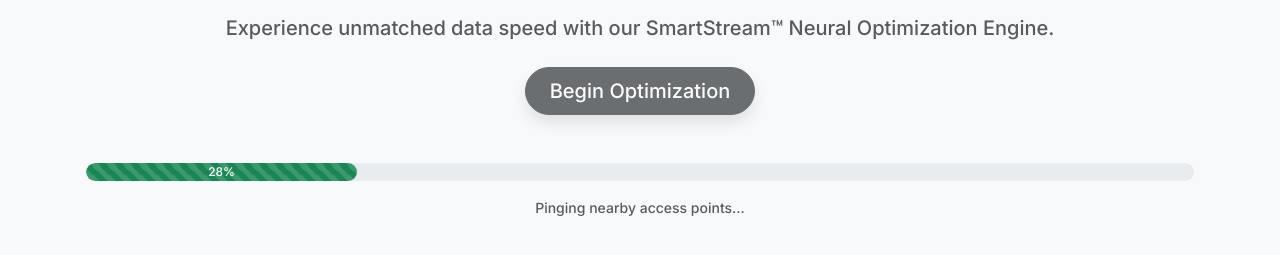
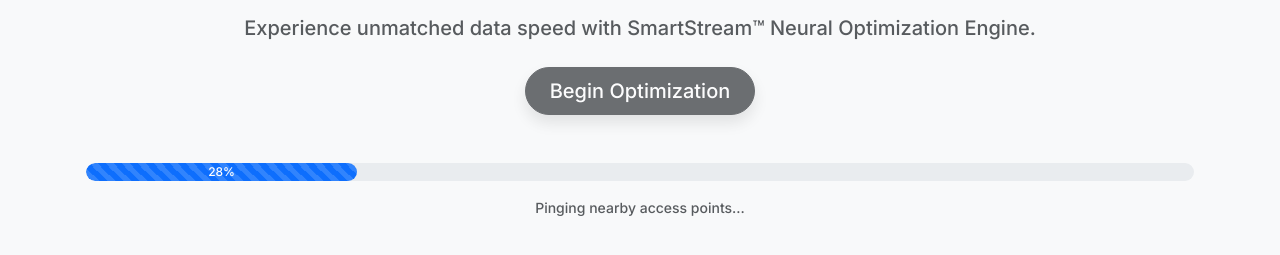
Before and after one commit to JosephCanzana/WifiOptimize.github.io, a plain HTML site: page index.html in a window 1280 px wide. Both pictures are taken after a click on the button "Begin Optimization". Shown: the part 309-564 px from the top of the page. Drawn offline with nearby package versions, Linux system fonts and the light colour scheme.

Commit message:
Make the optimizing bar blue

```diff
--- a/index.html
+++ b/index.html
@@ -22,7 +22,7 @@
   <div class="container text-center py-5 px-3">
     <h1 class="fw-bold mb-3" style="font-family: 'Inter', sans-serif;">WiFi/Data Optimizer</h1>
     <p class="mb-4 text-muted fs-5">
-      Experience unmatched data speed with our SmartStream™ Neural Optimization Engine.
+      Experience unmatched data speed with SmartStream™ Neural Optimization Engine.
     </p>
 
     <button id="optimizeBtn" class="btn btn-dark btn-lg px-4 mb-5 rounded-pill shadow">
@@ -33,7 +33,7 @@
       <div class="progress mb-3" style="height: 18px; border-radius: 50px;">
         <div
           id="progressBar"
-          class="progress-bar bg-success progress-bar-striped progress-bar-animated"
+          class="progress-bar bg-primary progress-bar-striped progress-bar-animated"
           role="progressbar"
           style="width: 0%; border-radius: 50px;"
           aria-valuenow="0"
```
